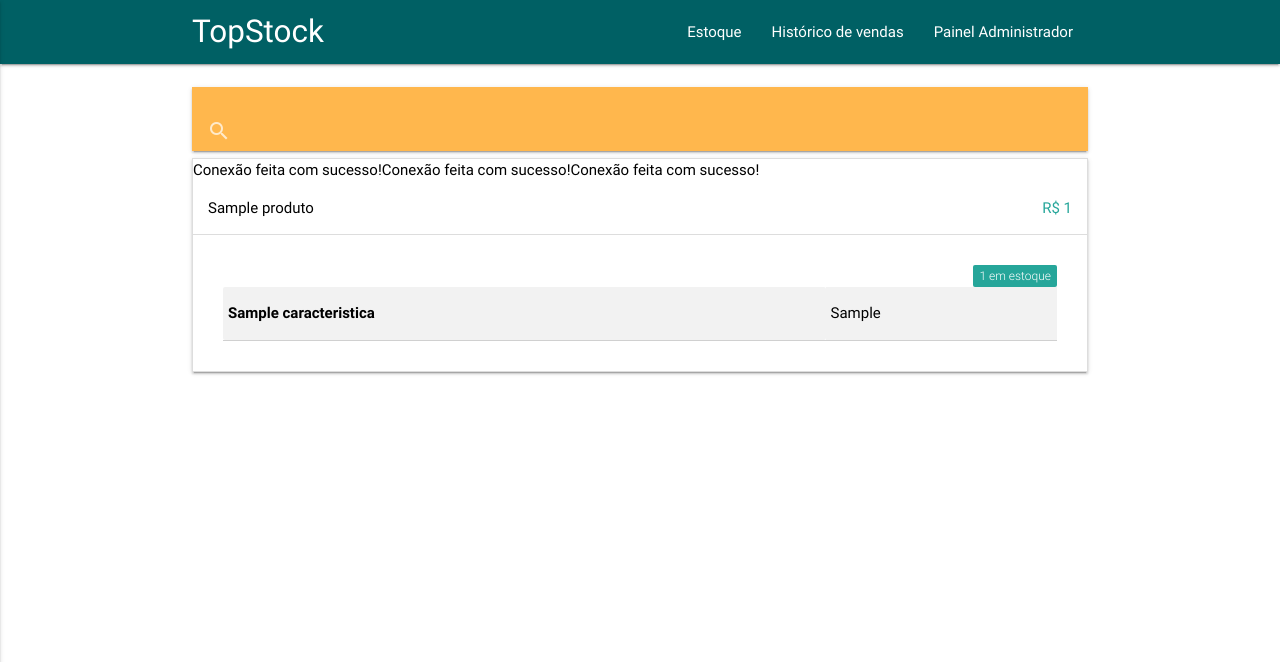
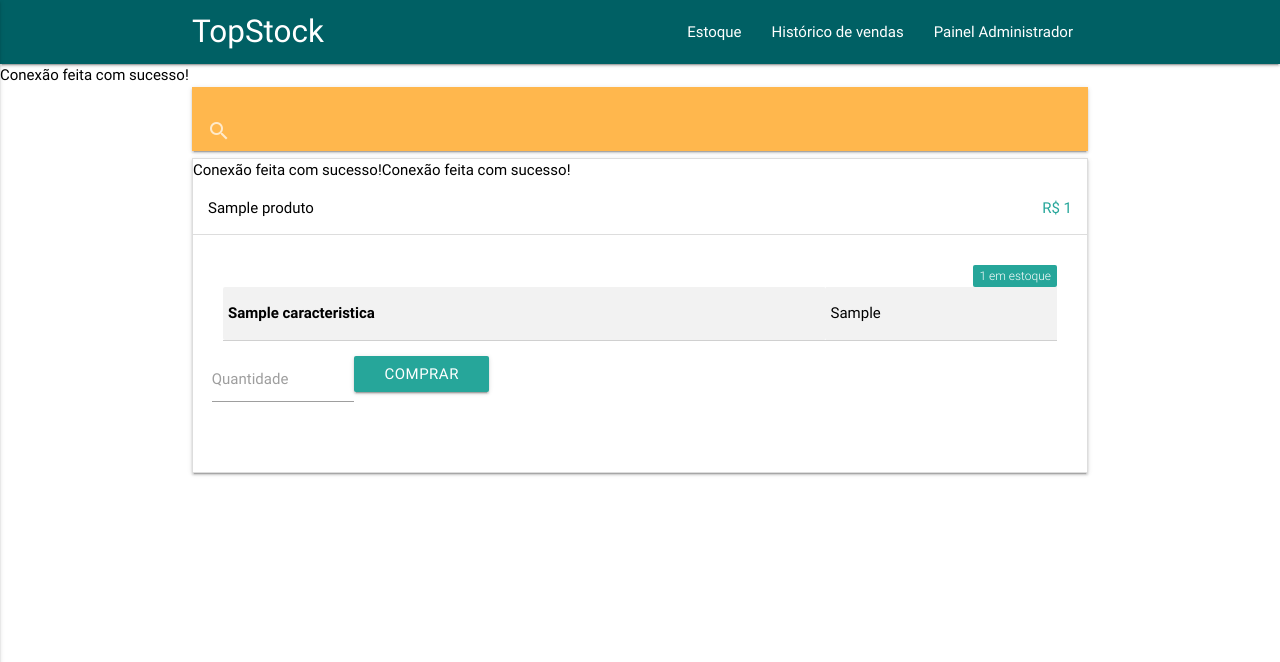
Before and after one commit to MarechalLima/projeto-vendas, a PHP site: page /ProdutosView.php in a window 1280 px wide, after a click that opens the changed part. Shown: the top 662 px of the page. Run offline with PHP 8.4, Linux system fonts and the light colour scheme; tables that the repository leaves empty hold one stand-in row (values such as "Sample post").

Commit message:
Compra funcionando parcialmente
Ainda nao adiciona na tabela pedidos

```diff
--- a/view/ProdutosView.php
+++ b/view/ProdutosView.php
@@ -3,6 +3,24 @@
   require '../model/DAO/CaracteristicaDAO.php';
   require '../model/DAO/Produto_caracteristicaDAO.php';
   include 'navbar.php';
+
+  $prod = new ProdutoDAO();
+
+  if(isset($_POST['id'])){
+    $id = $_POST['id'];
+    $qtd = $_POST['qtd'];
+
+    $produto = $prod->getById($id);
+    $estoque = $produto->getQTDEstoque();
+
+    if($qtd > $estoque){
+      echo "<script>alert('Não temos estoque suficiente para esta compra!')</script>";
+    }else{
+      $produto->setQTDEstoque($estoque-$qtd);
+      $prod->update($id,$produto);
+    }
+
+  }
 ?>
 
 
@@ -32,12 +50,13 @@
 
       <ul class="collapsible" data-collapsible="accordion">
         <?php
-          $prod = new ProdutoDAO();
+
           $allProdutos = $prod->getAll();
           $cProd = new Produto_caracteristicaDAO();
           $caracteristica = new CaracteristicaDAO();
 
           foreach ($allProdutos as $produto) {
+              $idProduto = $produto->getId();
               $nome = $produto->getNome();
               $preco = $produto->getPreco();
               $qtd_estoque = $produto->getQTDEstoque();
@@ -53,7 +72,6 @@
             <?= $nome ?>
             <div class="secondary-content">
               <?= "R$ ".$preco ?>
-
             </div>
           </div>
           <div class="collapsible-body">
@@ -72,6 +90,19 @@
               </tr>
             <?php } ?>
             </table>
+            <form action="ProdutosView.php" method="post">
+              <div class="row">
+                <div class="input-field col-s4">
+                  <input type="text" style="display:none" name="id" value="<?= $idProduto ?>">
+                  <input class="col s2" type="text" name="qtd" id="qtd">
+                  <label for="qtd">Quantidade</label>
+                </div>
+                <div class="input-field col-s4">
+                  <button class="btn" type="submit" name="">Comprar</button>
+                </div>
+              </div>
+
+            </form>
           </div>
         </li>
       <?php } ?>
@@ -82,8 +113,8 @@
     <script type="text/javascript">
       $(document).ready(function(){
         $('.collapsible').collapsible();
-        console.log("BOSTA");
       });
+
     </script>
 
   </body>
```
